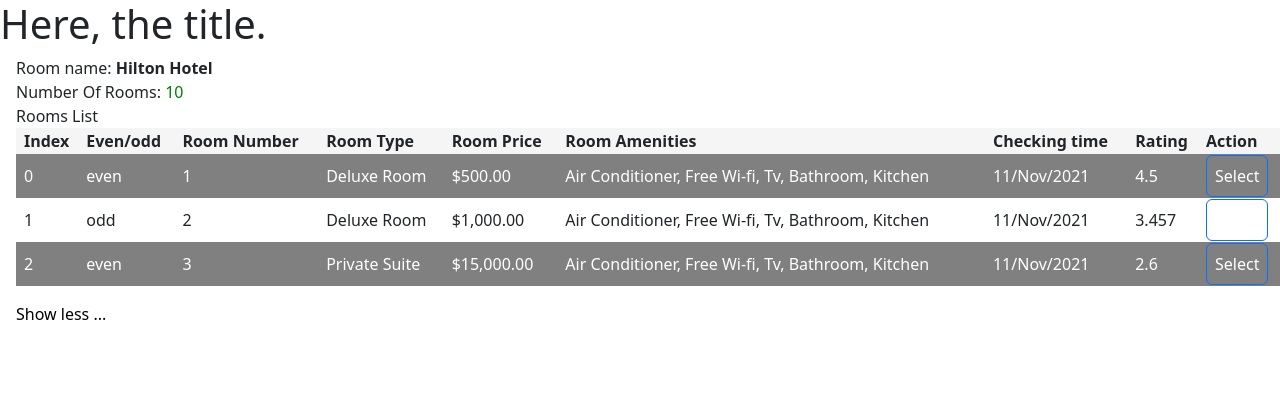
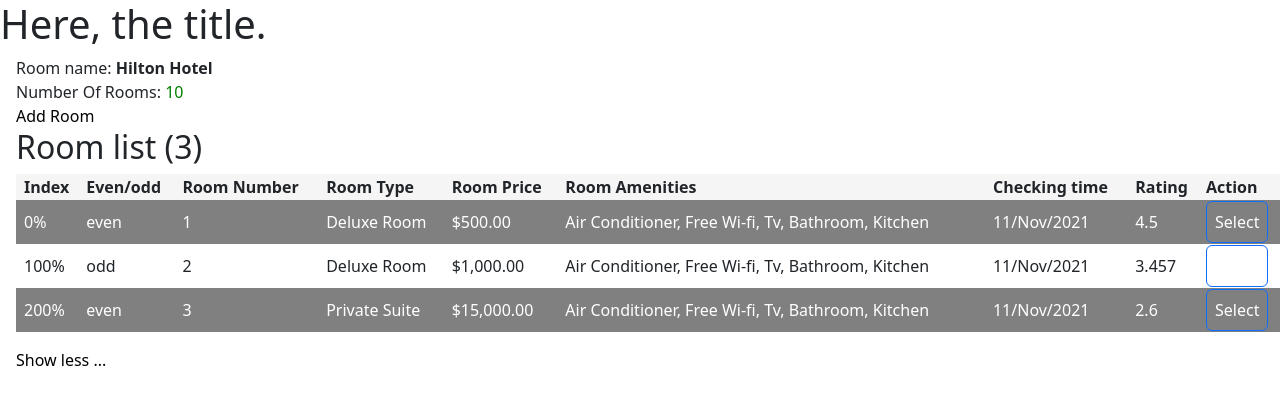
Before and after one commit to duyphamluanh/angular, an Angular app in the folder Applications/hotelinventoryapp/: page / in a window 1280 px wide. Both pictures are taken after a click on the button "Show more...". Shown: the top 404 px of the page. Built offline with nearby package versions, Linux system fonts and the light colour scheme.

Commit message:
Change Detection and ngOnChanges

```diff
--- a/Applications/hotelinventoryapp/src/app/rooms/rooms-list/rooms-list.component.html
+++ b/Applications/hotelinventoryapp/src/app/rooms/rooms-list/rooms-list.component.html
@@ -1,4 +1,4 @@
-Rooms List
+<h2>{{title}}</h2>
 <table class="table">
     <tr>
         <th>Index</th>
@@ -12,7 +12,7 @@
         <th>Action</th>
     </tr>
     <tr [ngClass]="e ? 'even' : 'odd'" *ngFor="let room of roomList; let e = even; let o = odd; let i = index;">
-        <td>{{i}}</td>
+        <td>{{i | percent}}</td>
         <td>{{e ? 'even' : 'odd'}}</td>
         <td>{{room.roomNumber}}</td>
         <td>{{room.roomType}}</td>
--- a/Applications/hotelinventoryapp/src/app/rooms/rooms-list/rooms-list.component.ts
+++ b/Applications/hotelinventoryapp/src/app/rooms/rooms-list/rooms-list.component.ts
@@ -1,12 +1,14 @@
-import { Component, EventEmitter, Input, Output } from '@angular/core';
+import { Component, EventEmitter, Input, Output, ChangeDetectionStrategy, OnInit, OnChanges, SimpleChanges } from '@angular/core';
 import { Rooms, Room } from '../rooms';
 
 @Component({
   selector: 'app-rooms-list',
   templateUrl: './rooms-list.component.html',
-  styleUrls: ['./rooms-list.component.scss']
+  styleUrls: ['./rooms-list.component.scss'],
+  changeDetection : ChangeDetectionStrategy.OnPush
 })
-export class RoomsListComponent {
+export class RoomsListComponent implements OnInit, OnChanges{
+  @Input() title: string = "";
   @Input() roomList: Rooms[] = [];
   @Output() selectedRoom = new EventEmitter<Rooms>();
 
@@ -16,4 +18,19 @@
   selectRoom(rooms: Rooms) {
     this.selectedRoom.emit(rooms);
   }
+
+  ngOnInit(): void {
+    console.log('RoomsListComponent inited.')
+  }
+
+  ngOnChanges(changes: SimpleChanges): void {
+    if(changes['title']) {
+      this.title = changes['title'].currentValue;
+      console.log('Room list title changed: ' + this.title)
+    }
+    if(changes['roomList']) {
+      console.log('Room list changed');
+    }
+    console.log(changes)
+  }
 }
--- a/Applications/hotelinventoryapp/src/app/rooms/rooms.component.html
+++ b/Applications/hotelinventoryapp/src/app/rooms/rooms.component.html
@@ -11,8 +11,12 @@
         {{selectedRoom | json}}
     </div>
 
+    <div>
+        <button (click)="addRoom()">Add Room</button>
+    </div>
+
     <div *ngIf="rooms.availableRooms > 0">
-        <app-rooms-list [roomList]="roomList" (selectedRoom)="selectRoom($event)"></app-rooms-list>
+        <app-rooms-list [roomList]="roomList" (selectedRoom)="selectRoom($event)" [title]="title"></app-rooms-list>
     </div>
 </div>
 <!-- Event binding -->
--- a/Applications/hotelinventoryapp/src/app/rooms/rooms.component.ts
+++ b/Applications/hotelinventoryapp/src/app/rooms/rooms.component.ts
@@ -1,4 +1,4 @@
-import { Component, OnInit } from '@angular/core';
+import { Component, OnInit, OnChanges, SimpleChange, ChangeDetectionStrategy, SimpleChanges } from '@angular/core';
 import { Room, Rooms } from './rooms';
 import { Observable } from 'rxjs';
 
@@ -7,7 +7,7 @@
   templateUrl: "./rooms.component.html",
   styleUrls: ["./rooms.component.scss"],
 })
-export class RoomsComponent implements OnInit {
+export class RoomsComponent implements OnInit, OnChanges {
   hideRooms = true;
   numberOfRooms = 10;
   hotelName = "Hilton Hotel";
@@ -19,6 +19,8 @@
   };
   roomList: Rooms[] = [];
   selectedRoom: Rooms | undefined;
+  titleBase: String = "Room list";
+  title = "";
 
   constructor() {
     this.roomList = [
@@ -60,6 +62,17 @@
 
   ngOnInit(): void {
     console.log('RoomsComponent inited.')
+    this.title = this.getTitle();
+  }
+
+  ngOnChanges(changes: SimpleChanges): void {
+    if(changes['selectedRoom']) {
+      console.log('Selected Room changed')
+    }
+  }
+
+  getTitle(): string {
+    return this.titleBase + ' (' + this.roomList.length.toString() + ')';
   }
 
   toggle() {
@@ -71,4 +84,22 @@
     this.selectedRoom = room;
     console.log('Received from Child:', this.selectedRoom);
   }
+
+  addRoom() {
+    const room: Rooms = {
+        roomNumber: 4,
+        roomType: 'Deluxe Room VIP',
+        amenities: 'Air Conditioner, Free Wi-Fi, TV, Bathroom, Kitchen, Humans',
+        price: 1500,
+        photos:
+          'https://images.unsplash.com/photo-1518791841217-8f162f1e1131?ixlib=rb-1.2.1&ixid=eyJhcHBfaWQiOjEyMDd9&auto=format&fit=crop&w=800&q=60',
+        checkinTime: new Date('12-Nov-2021'),
+        checkoutTime: new Date('13-Nov-2021'),
+        rating: 5,
+    }
+
+    // this.roomList.push(room);
+    this.roomList = [...this.roomList,room];
+    this.title = this.getTitle();
+  }
 }
```
Also changed, not shown: 2 other files (tests, documents, lock files or other folders).
